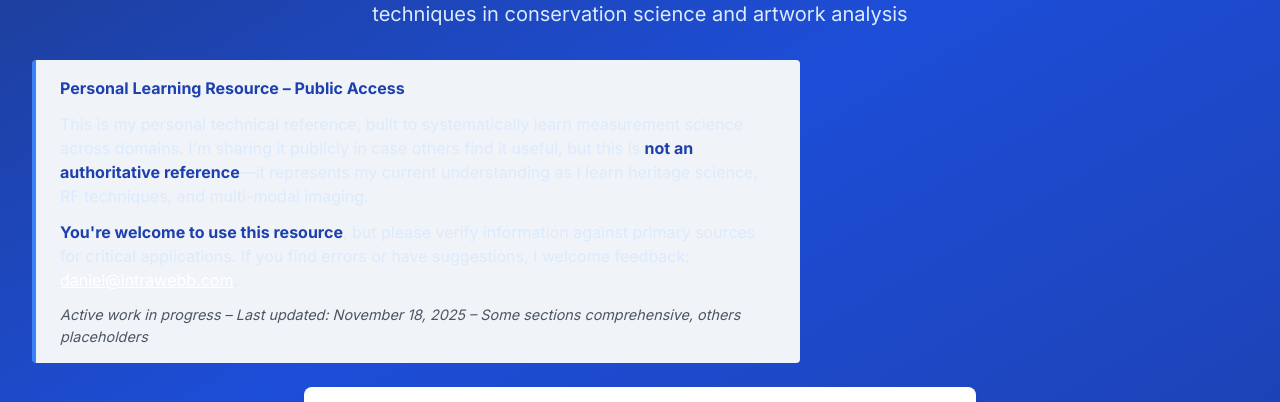
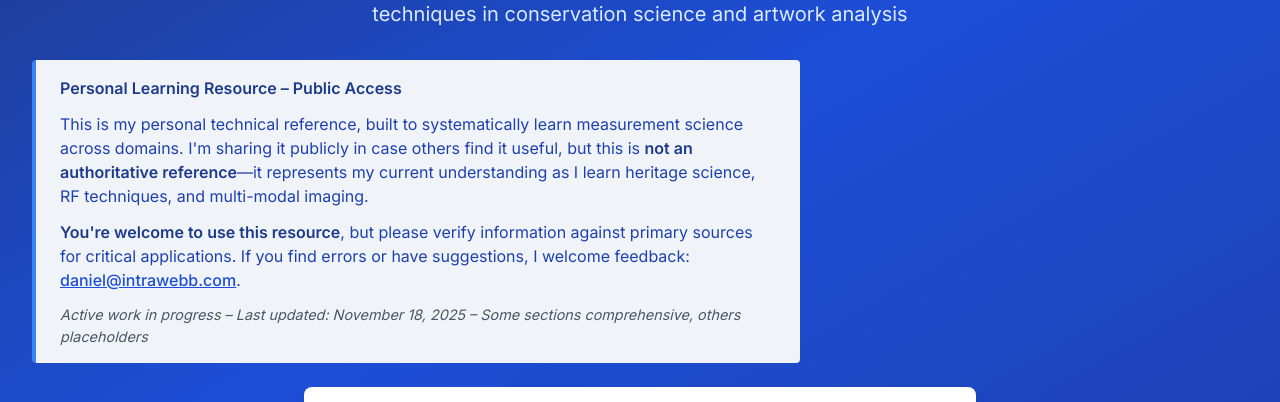
Before and after one commit to ddrizzil/HyperImage, a Next.js app in the folder web/: page / in a window 1280 px wide. Shown: the part 260-662 px from the top of the page. Built offline with nearby package versions, Linux system fonts and the light colour scheme; no server answers.

Commit message:
Change disclaimer banner text to dark blue

```diff
--- a/web/src/app/globals.css
+++ b/web/src/app/globals.css
@@ -87,8 +87,13 @@
   border-radius: 4px;
 }
 
+.info-banner {
+  color: #1e3a8a; /* Dark blue text */
+}
+
 .info-banner strong {
-  color: #1e40af;
+  color: #1e3a8a; /* Dark blue for strong text */
+  font-weight: 600;
 }
 
 .info-banner p {
--- a/web/src/app/page.tsx
+++ b/web/src/app/page.tsx
@@ -28,18 +28,18 @@ export default function HomePage() {
             </p>
 
             {/* Disclaimer Banner */}
-            <div className="info-banner max-w-3xl mx-auto mt-8 mb-8 text-left bg-white/10 backdrop-blur-sm border-white/20 text-primary-50">
-              <p className="text-white"><strong>Personal Learning Resource – Public Access</strong></p>
-              <p className="text-primary-100">
+            <div className="info-banner max-w-3xl mx-auto mt-8 mb-8 text-left bg-white/10 backdrop-blur-sm border-white/20">
+              <p className="text-primary-900 font-semibold"><strong>Personal Learning Resource – Public Access</strong></p>
+              <p className="text-primary-900">
                 This is my personal technical reference, built to systematically learn measurement science across domains.
-                I'm sharing it publicly in case others find it useful, but this is <strong className="text-white">not an authoritative reference</strong>—it
+                I'm sharing it publicly in case others find it useful, but this is <strong className="text-primary-900">not an authoritative reference</strong>—it
                 represents my current understanding as I learn heritage science, RF techniques, and multi-modal imaging.
               </p>
-              <p className="text-primary-100">
-                <strong className="text-white">You're welcome to use this resource</strong>, but please verify information against primary sources for critical applications.
-                If you find errors or have suggestions, I welcome feedback: <a href="mailto:daniel@intrawebb.com" className="text-white hover:text-primary-200 underline">daniel@intrawebb.com</a>.
+              <p className="text-primary-900">
+                <strong className="text-primary-900">You're welcome to use this resource</strong>, but please verify information against primary sources for critical applications.
+                If you find errors or have suggestions, I welcome feedback: <a href="mailto:daniel@intrawebb.com" className="text-primary-700 hover:text-primary-900 underline font-medium">daniel@intrawebb.com</a>.
               </p>
-              <p className="last-updated text-primary-200">
+              <p className="last-updated text-primary-800">
                 Active work in progress – Last updated: {new Date().toLocaleDateString('en-US', { year: 'numeric', month: 'long', day: 'numeric' })} – Some sections comprehensive, others placeholders
               </p>
             </div>
```
